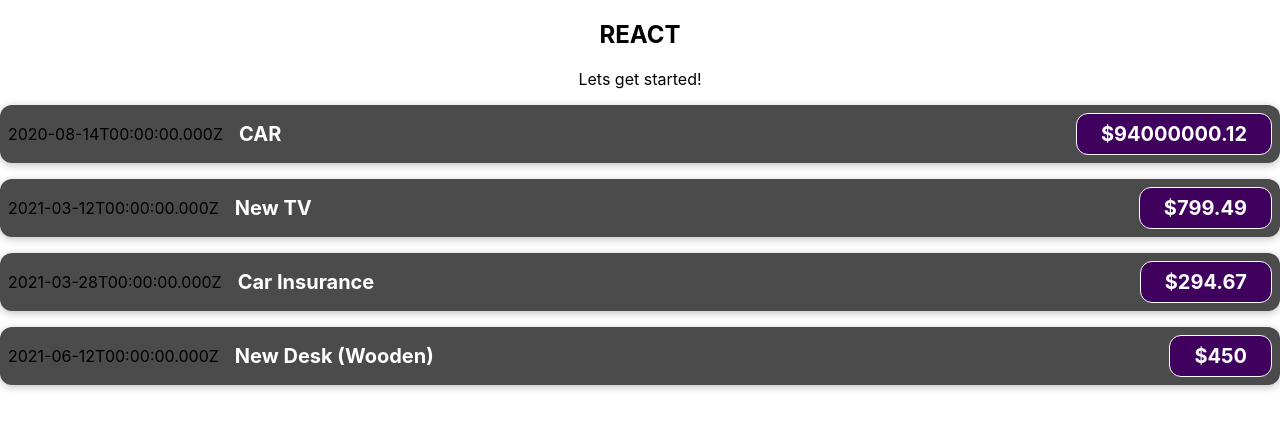
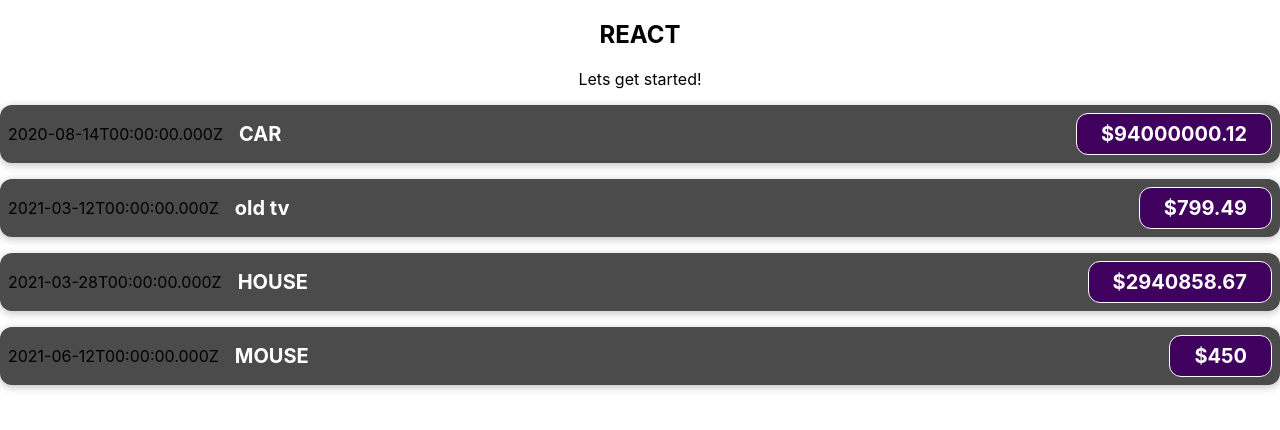
Before and after one commit to itzsourabhkumar/my-app, a React (Create React App) app: page / in a window 1280 px wide. Shown: the top 430 px of the page. Built offline with nearby package versions, Linux system fonts and the light colour scheme.

Commit message:
App (#4)
* ADD HOUSE AND old tv

* add MOUSE in app.js

Co-authored-by: AdarshKush <Kushwahadarsh123@gamil.com>

```diff
--- a/src/App.js
+++ b/src/App.js
@@ -10,16 +10,16 @@
       amount: 94000000.12,
       date: new Date(2020, 7, 14),
     },
-    { id: 'e2', title: 'New TV', amount: 799.49, date: new Date(2021, 2, 12) },
+    { id: 'e2', title: 'old tv', amount: 799.49, date: new Date(2021, 2, 12) },
     {
       id: 'e3',
-      title: 'Car Insurance',
-      amount: 294.67,
+      title: 'HOUSE',
+      amount: 2940858.67,
       date: new Date(2021, 2, 28),
     },
     {
       id: 'e4',
-      title: 'New Desk (Wooden)',
+      title: 'MOUSE',
       amount: 450,
       date: new Date(2021, 5, 12),
     },
```
